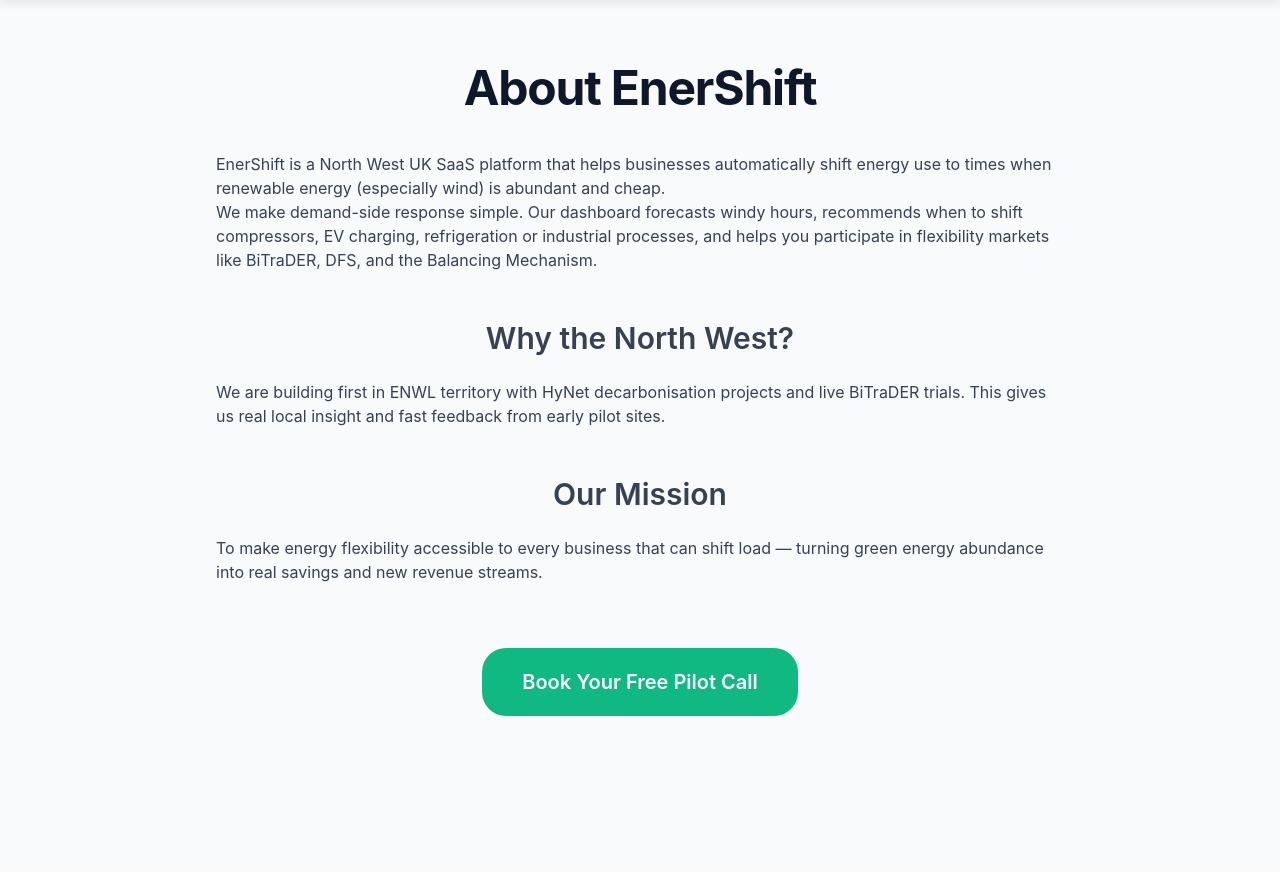
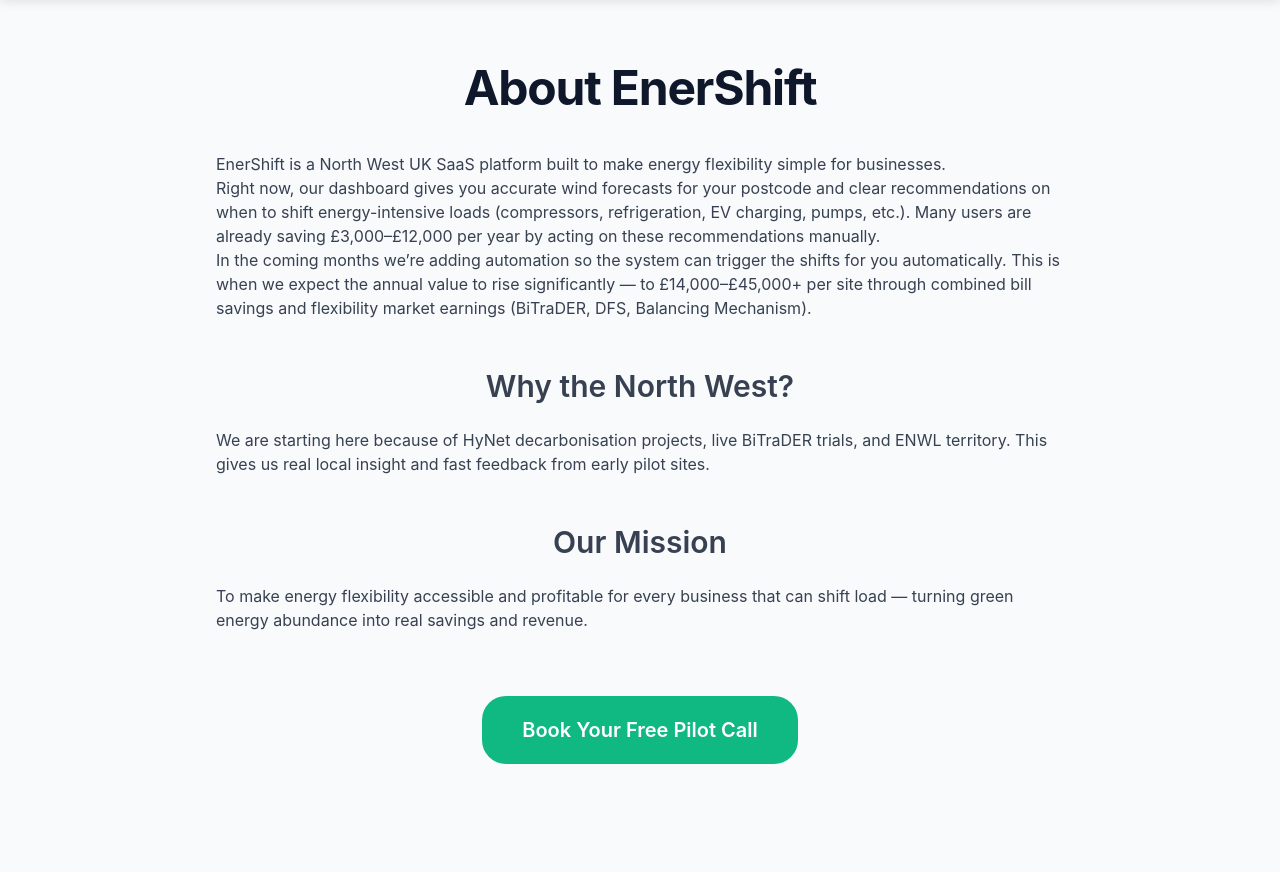
Before and after one commit to willbrad0803/EnerShift, a Django app: page /about.html in a window 1280 px wide. Shown: the part 120-992 px from the top of the page. Run offline with Django 5.2, Linux system fonts and the light colour scheme; some libraries are stand-ins or nearby versions.

Commit message:
Update about.html

```diff
--- a/templates/public/about.html
+++ b/templates/public/about.html
@@ -5,15 +5,17 @@
     <h1 class="text-5xl font-bold tracking-tight mb-10 text-center">About EnerShift</h1>
 
     <div class="prose prose-lg max-w-none text-gray-700">
-        <p>EnerShift is a North West UK SaaS platform that helps businesses automatically shift energy use to times when renewable energy (especially wind) is abundant and cheap.</p>
+        <p>EnerShift is a North West UK SaaS platform built to make energy flexibility simple for businesses.</p>
 
-        <p>We make demand-side response simple. Our dashboard forecasts windy hours, recommends when to shift compressors, EV charging, refrigeration or industrial processes, and helps you participate in flexibility markets like BiTraDER, DFS, and the Balancing Mechanism.</p>
+        <p>Right now, our dashboard gives you accurate wind forecasts for your postcode and clear recommendations on when to shift energy-intensive loads (compressors, refrigeration, EV charging, pumps, etc.). Many users are already saving £3,000–£12,000 per year by acting on these recommendations manually.</p>
+
+        <p>In the coming months we’re adding automation so the system can trigger the shifts for you automatically. This is when we expect the annual value to rise significantly — to £14,000–£45,000+ per site through combined bill savings and flexibility market earnings (BiTraDER, DFS, Balancing Mechanism).</p>
 
         <h2 class="text-3xl font-semibold mt-12 mb-6">Why the North West?</h2>
-        <p>We are building first in ENWL territory with HyNet decarbonisation projects and live BiTraDER trials. This gives us real local insight and fast feedback from early pilot sites.</p>
+        <p>We are starting here because of HyNet decarbonisation projects, live BiTraDER trials, and ENWL territory. This gives us real local insight and fast feedback from early pilot sites.</p>
 
         <h2 class="text-3xl font-semibold mt-12 mb-6">Our Mission</h2>
-        <p>To make energy flexibility accessible to every business that can shift load — turning green energy abundance into real savings and new revenue streams.</p>
+        <p>To make energy flexibility accessible and profitable for every business that can shift load — turning green energy abundance into real savings and revenue.</p>
     </div>
 
     <div class="mt-16 text-center">
```
